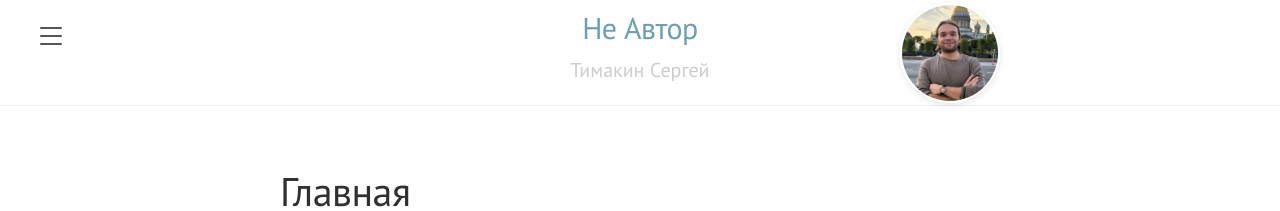
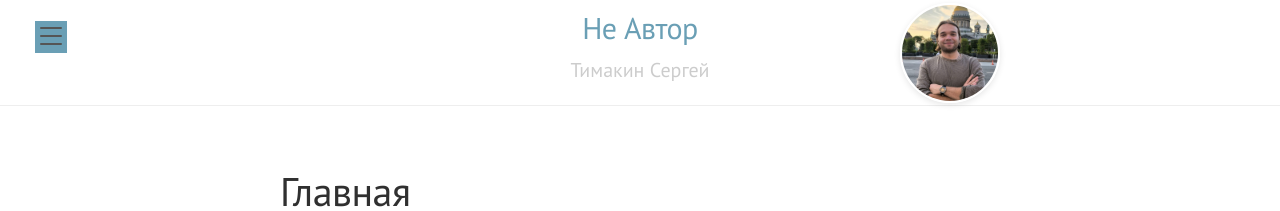
Before and after one commit to Mikrobic/lanyon, a Jekyll site: the page built from pages/index.md, in a window 1280 px wide. Shown: the top 211 px of the page. Built offline with Jekyll 4.4.1, drawn with Linux system fonts in a browser that asks for light colours.

Commit message:
Форматирование файлов

```diff
--- a/public/css/lanyon.css
+++ b/public/css/lanyon.css
@@ -543,10 +543,13 @@ a.pagination-item:hover {
 .theme-base-0d .related-posts li a:hover {
   color: #6a9fb5;
 }
-.theme-base-0d.sidebar-toggle::before,
 .theme-base-0d .sidebar-toggle:active:before,
 .theme-base-0d #sidebar-checkbox:focus ~ .sidebar-toggle::before,
 .theme-base-0d #sidebar-checkbox:checked ~ .sidebar-toggle::before {
+  background-color: #6a9fb5;
+}
+
+.theme-base-0d .sidebar-toggle::before {
   background-color: #6a9fb5;
 }
 
```
